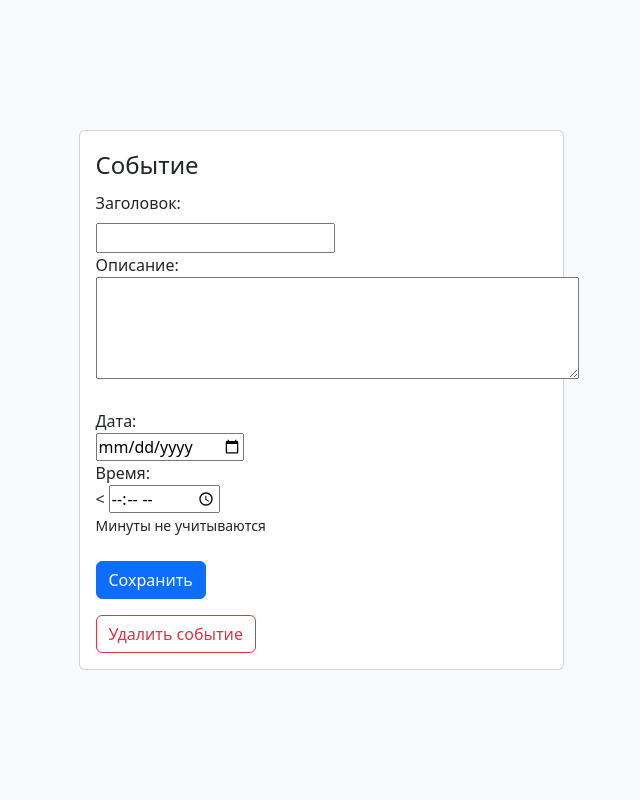
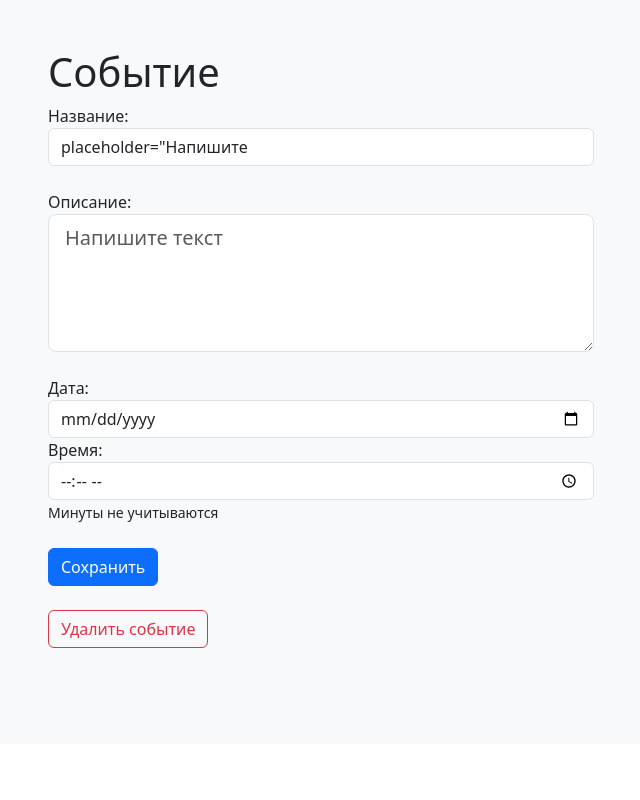
Before and after one commit to nuledro4/5---2-, a Python web app: template Templates/events.html in a window 1280 px wide. Shown: the part 56-856 px from the top of the page, without its empty margins (319-959 px from the left). After the commit the page ends 704 px from the top, so only its background shows below. Run offline with Jinja, Linux system fonts and the light colour scheme; the template is opened without the code that fills it, so the values that code supplies are empty.

Commit message:
Update events.html

```diff
--- a/Templates/events.html
+++ b/Templates/events.html
@@ -1,5 +1,5 @@
 <!DOCTYPE html>
-<html lang="en">
+<html lang="en" xmlns="">
 <head>
     <meta charset="UTF-8">
     <title>Событие</title>
@@ -31,24 +31,25 @@
         </div>
     </div>
 </nav>
-<div class="container d-flex align-items-center justify-content-center col-lg-6 mx-auto" style="min-height: 100vh;">
-    <div class="card w-100" style="max-width: 485px;">
-        <div class="card-body">
-            <form>
-                <div class="mb-3">
-                    <legend>Cобытие</legend>
-                    <label for="title" class="form-label">Заголовок:</label><br>
-                    <input type="text" id="title" name="title" value={{event0}}><br>
-                    <label for="description">Описание:</label><br>
-                    <textarea id="description" name="description" rows="4" cols="50">{{event1}}</textarea><br><br>
-                    <label for="date">Дата:</label><br>
-                    <input type="date" name="calendar" value="{{year}}-{{month}}-{{day}}"><br>
-                    <label for="time">Время:</label><br>
-                    < <input type="time" id="appt" name="appt" min="00:00" max="24:00" value="{{time}}:00"><br>
-                    <small>Минуты не учитываются</small><br><br>
-                    <button type="submit" name="submit" value="save" class="btn btn-primary sm">Сохранить</button>
-                </div>
+<div class="container text-left my-5 ">
+    <div class="row">
+        <div class="col-lg-6 mx-auto">
+            <h1>Событие</h1>
+            <form method="post">
+                <label for="title">Название:</label><br>
+                <input class="form-control" type="text" id="title" name="title" value={{event[0]}} placeholder="Напишите название"><br>
+                <label for="description">Описание:</label><br>
+                <textarea class="form-control form-control-lg" id="description" name="description" rows="4" cols="50"
+                          placeholder="Напишите текст">{{event[1]}}</textarea><br>
+                <label for="date">Дата:</label><br>
+                <input class="form-control" type="date" name="calendar" value="{{year}}-{{month}}-{{day}}">
+                <label for="time">Время:</label><br>
+                <input class="form-control" type="time" id="appt" name="appt" min="00:00" max="24:00"
+                       value="{{ time }}:00"/>
+                <small>Минуты не учитываются</small><br><br>
+                <button type="submit" name="submit" value="save" class="btn btn-primary">Сохранить</button>
             </form>
+            <br>
             <form method="post">
                 <button type="submit" name="submit" value="delete" class="btn btn-outline-danger">Удалить событие
                 </button>
@@ -56,6 +57,5 @@
         </div>
     </div>
 </div>
-
 </body>
 </html>
```
